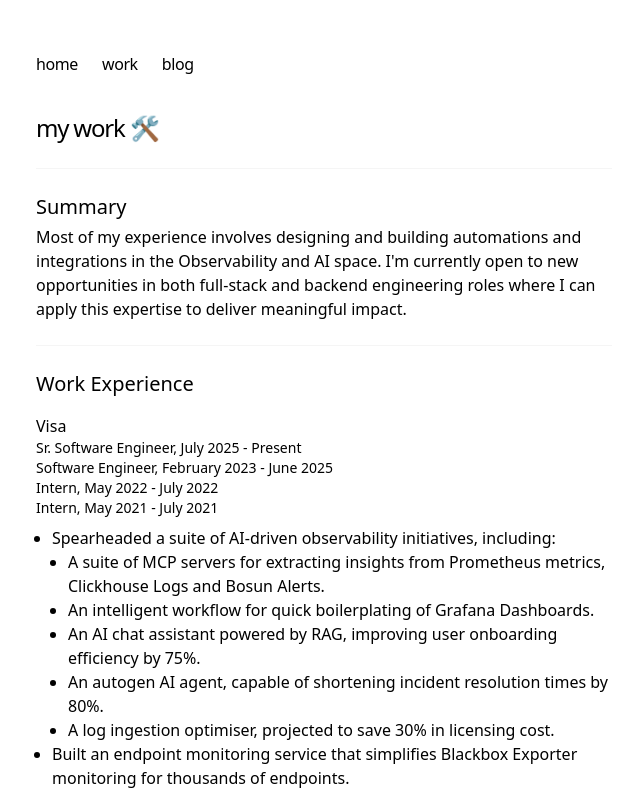
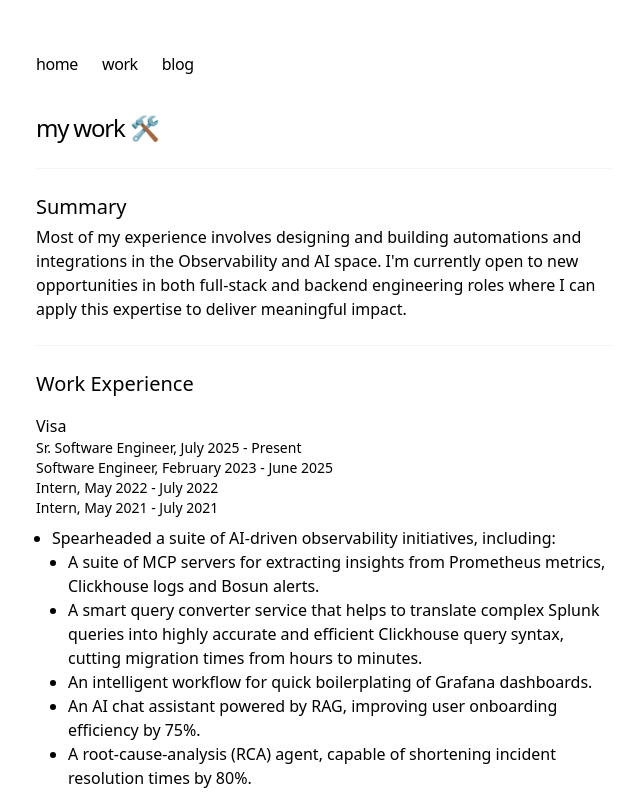
Before and after one commit to chensxb97/chensxb97.github.io, a Next.js app: page /work in a window 1280 px wide. Shown: the top 794 px of the page, without its empty margins (316-956 px from the left). Built offline with nearby package versions, Linux system fonts and the light colour scheme.

Commit message:
added more AI initiatives

```diff
--- a/app/work/page.tsx
+++ b/app/work/page.tsx
@@ -31,10 +31,11 @@ export default function Page() {
           <ul className='text-l dark:text-neutral-300 indented-list ml-4'>
             <li>Spearheaded a suite of AI-driven observability initiatives, including:
               <ul className='text-l dark:text-neutral-300 indented-list ml-4'>
-                <li>A suite of MCP servers for extracting insights from Prometheus metrics, Clickhouse Logs and Bosun Alerts.</li>
-                <li>An intelligent workflow for quick boilerplating of Grafana Dashboards.</li>
+                <li>A suite of MCP servers for extracting insights from Prometheus metrics, Clickhouse logs and Bosun alerts.</li>
+                <li>A smart query converter service that helps to translate complex Splunk queries into highly accurate and efficient Clickhouse query syntax, cutting migration times from hours to minutes. </li>
+                <li>An intelligent workflow for quick boilerplating of Grafana dashboards.</li>
                 <li>An AI chat assistant powered by RAG, improving user onboarding efficiency by 75%.</li>
-                <li>An autogen AI agent, capable of shortening incident resolution times by 80%.</li>
+                <li>A root-cause-analysis (RCA) agent, capable of shortening incident resolution times by 80%.</li>
                 <li>A log ingestion optimiser, projected to save 30% in licensing cost.</li>
               </ul>
             </li>
```
